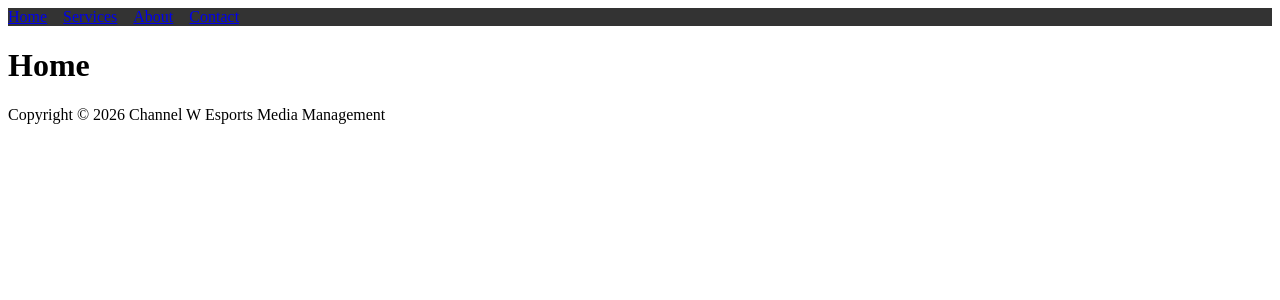
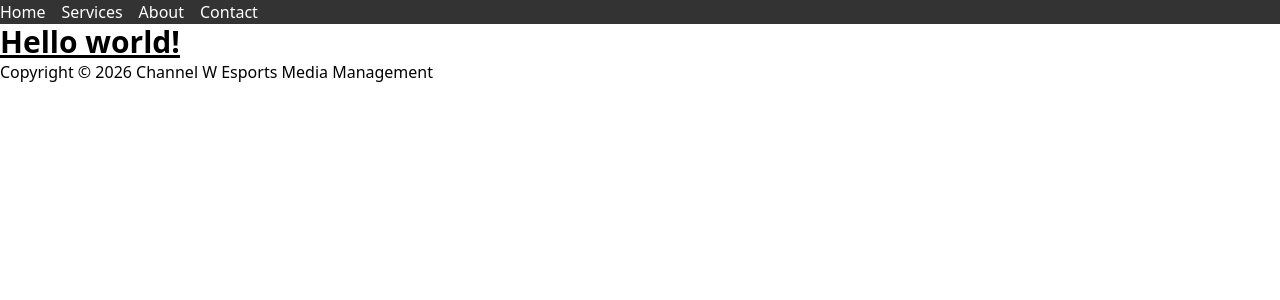
Before and after one commit to TharHtet236401/channel_w_esports_media, a Django app: page / in a window 1280 px wide. Shown: the top 300 px of the page. Run offline with Django 5.2, Linux system fonts and the light colour scheme; style sheets or scripts are compiled from the project's sources.

Commit message:
added basic tailwind

```diff
--- a/apps/core/templates/core/home.html
+++ b/apps/core/templates/core/home.html
@@ -3,5 +3,7 @@
 {% block title %}Channel W Esports Media Management{% endblock %}
 
 {% block content %}
-    <h1>Home</h1>
+<h1 class="text-3xl font-bold underline">
+    Hello world!
+</h1>
 {% endblock %}
--- /dev/null
+++ b/static/css/input.css
@@ -0,0 +1 @@
+@import "tailwindcss";
--- a/templates/base.html
+++ b/templates/base.html
@@ -5,6 +5,7 @@
     <meta charset="UTF-8">
     <meta name="viewport" content="width=device-width, initial-scale=1.0">
     <title>{% block title %}Channel W Esports Media Management{% endblock %}</title>
+    <link rel="stylesheet" href="{% static 'css/output.css' %}">
 </head>
 <body>
     {% include 'components/nav.html' %}
```
Also changed, not shown: package.json (added, +10 -0 lines), package-lock.json (added).
